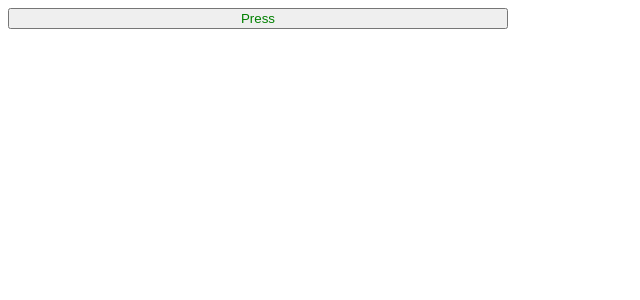
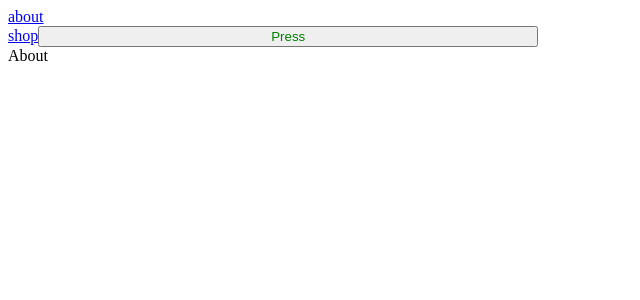
Before and after one commit to DukeKunYura/webpack-custom-configuration, a React app: page /about in a window 1280 px wide. Shown: the top 300 px of the page, without its empty margins (0-640 px from the left). Built offline with nearby package versions, Linux system fonts and the light colour scheme.

Commit message:
[+] add routing

```diff
--- a/package.json
+++ b/package.json
@@ -32,6 +32,7 @@
   },
   "dependencies": {
     "react": "^18.2.0",
-    "react-dom": "^18.2.0"
+    "react-dom": "^18.2.0",
+    "react-router-dom": "^6.16.0"
   }
 }
--- a/src/components/App.tsx
+++ b/src/components/App.tsx
@@ -1,11 +1,16 @@
+import { Link, Outlet } from "react-router-dom";
 import classes from "./App.module.scss";
 
 export const App = () => {
   return (
     <div>
+      <Link to={"/about"}>about</Link>
+      <br />
+      <Link to={"/shop"}>shop</Link>
       <button className={classes.button}>
         <span>Press</span>
       </button>
+      <Outlet />
     </div>
   );
 };
--- a/src/index.tsx
+++ b/src/index.tsx
@@ -1,5 +1,8 @@
 import { createRoot } from "react-dom/client";
+import { createBrowserRouter, RouterProvider } from "react-router-dom";
 import { App } from "./components/App";
+import Shop from "./pages/shop/Shop";
+import About from "./pages/about/About";
 
 const root = document.getElementById("root");
 
@@ -9,4 +12,21 @@ if (!root) {
 
 const container = createRoot(root);
 
-container.render(<App />);
+const router = createBrowserRouter([
+  {
+    path: "/",
+    element: <App />,
+    children: [
+      {
+        path: "/about",
+        element: <About />,
+      },
+      {
+        path: "/shop",
+        element: <Shop />,
+      },
+    ],
+  },
+]);
+
+container.render(<RouterProvider router={router} />);
--- /dev/null
+++ b/src/pages/about/About.tsx
@@ -0,0 +1,5 @@
+import React from "react";
+
+export default function About() {
+  return <div>About</div>;
+}
--- /dev/null
+++ b/src/pages/shop/Shop.tsx
@@ -0,0 +1,5 @@
+import React from "react";
+
+export default function Shop() {
+  return <div>Shop</div>;
+}
```
Also changed, not shown: 2 other files (tests, documents, lock files or other folders).
